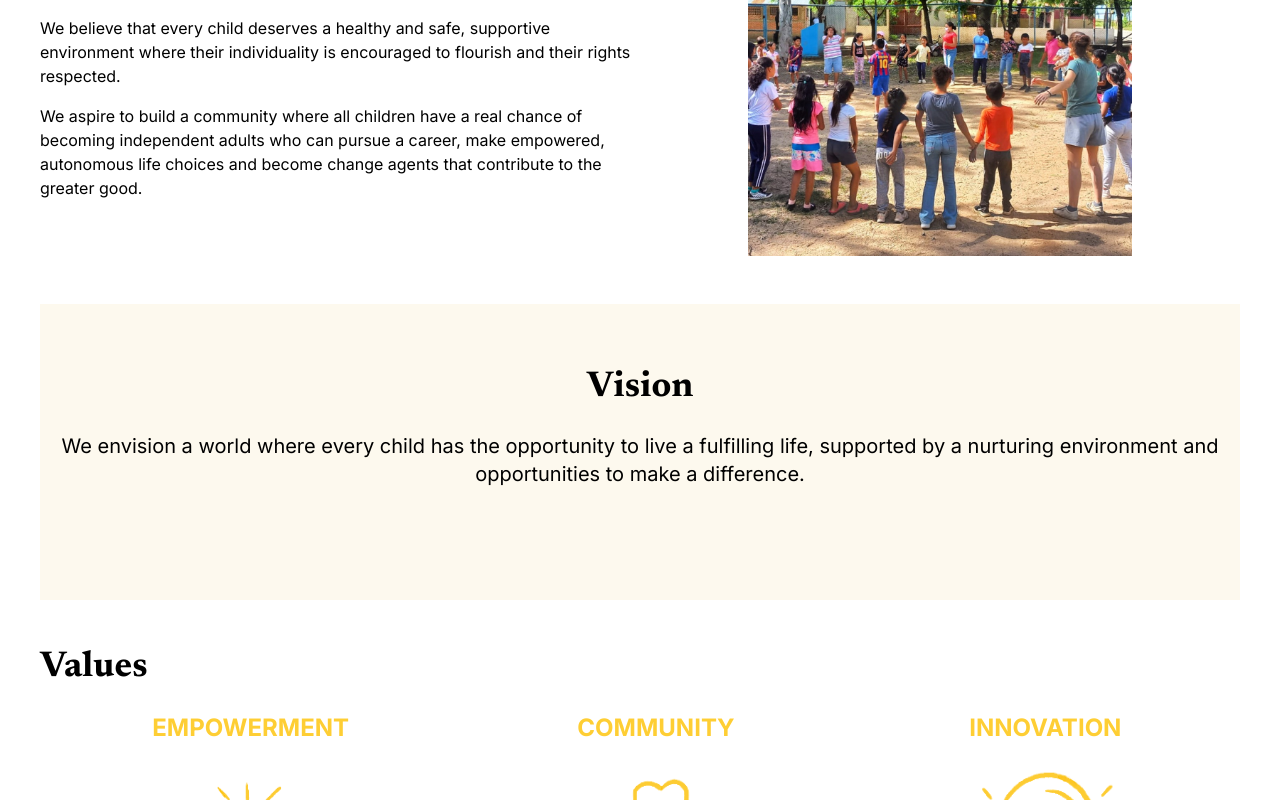
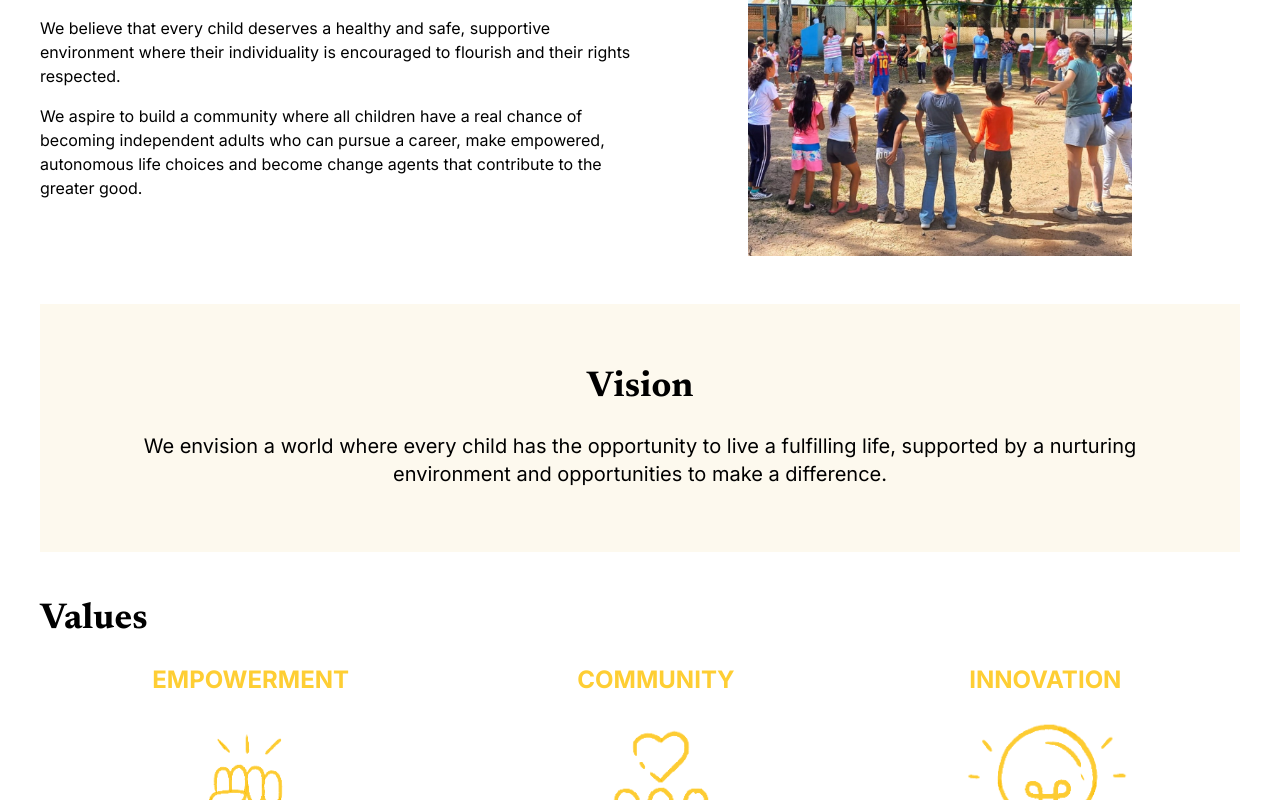
Before and after one commit to samheyman/daukaia-v3, a Next.js app: page /who-we-are in a window 1280 px wide. Shown: the part 424-1224 px from the top of the page. Built offline with nearby package versions, Linux system fonts and the light colour scheme.

Commit message:
Fix vision box

```diff
--- a/src/app/donate/page.tsx
+++ b/src/app/donate/page.tsx
@@ -69,7 +69,7 @@ export default function Home() {
       </section>
       <section className="mx-auto flex w-full lg:w-[min(1200px,(100%-4rem))] flex-col mt-12">
         <h2 className={`${newsreader.className} text-5xl mt-2 mb-6`}>
-          Bank transfer
+          Other options
         </h2>
         <p className="text-lg md:text-base my-4">
           If you prefer not to use our online form, there are several other
--- a/src/app/who-we-are/components/Vision.tsx
+++ b/src/app/who-we-are/components/Vision.tsx
@@ -2,7 +2,7 @@ import { newsreader } from "../../fonts";
 
 export default function Vision() {
   return (
-    <section className="bg-[--clr-accent-100] pt-12 pb-24 mx-auto flex w-full lg:w-[min(1200px,(100%-4rem))] flex-col my-12 px-4 lg:px-0">
+    <section className="bg-[--clr-accent-100] pt-12 pb-24 lg:pb-12  mx-auto flex w-full lg:w-[min(1200px,(100%-4rem))] flex-col my-12 px-4 lg:px-12">
       <div className="flex lg:flex-row what-we-do flex-col-reverse items-end">
         <div className="mx-0 w-full text-center">
           <h1 className={`${newsreader.className} text-4xl mt-4 mb-6`}>
```
